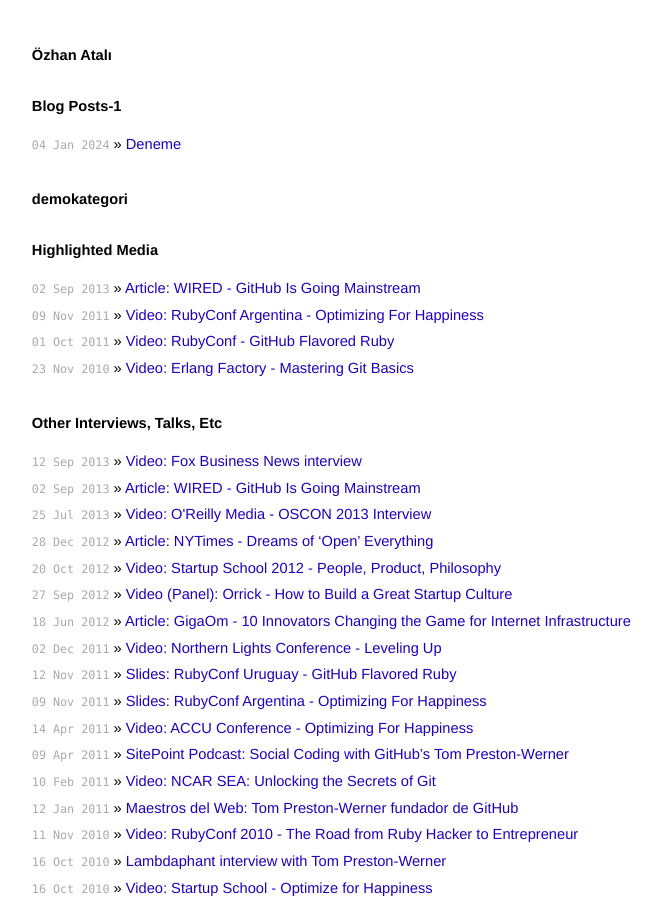
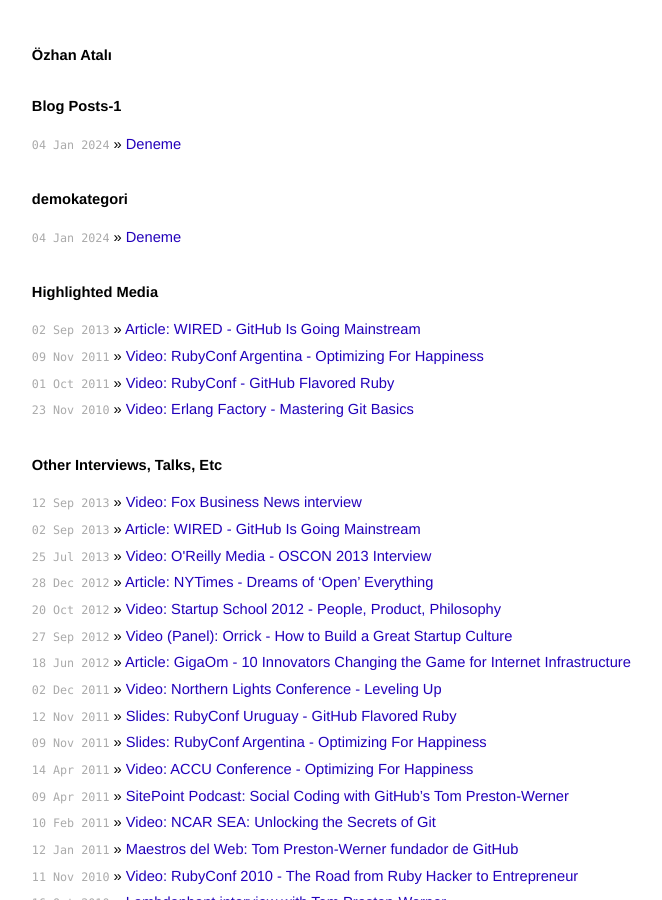
Before and after one commit to ozhanatali/ozhanatali.github.io, a Jekyll site: the page built from index.html, in a window 1280 px wide and 900 px high. Shown: the whole window, without its empty margins (300-962 px from the left). Built offline with Jekyll 4.4.1, drawn with Linux system fonts in a browser that asks for light colours.

Commit message:
Update index.html

```diff
--- a/index.html
+++ b/index.html
@@ -20,10 +20,12 @@
  {% for subcat in NotIncludedCategories %}
   <h1>{{subcat}}</h1>
   <ul class="posts">
-     {% for post in site.categories[{{subcat}}] %}
-     denemeasd
+     {% for cat in site.categories %}
+     {% assign cat_name = cat[0] %}
+     {% for post in site.categories[cat_name] %}
       <li><span>{{ post.date | date_to_string }}</span> &raquo; <a href="{{ post.url }}">{{ post.title }}</a></li>
     {% endfor %}
+     {% endfor %}
   </ul>
  {% endfor %}
 
```
